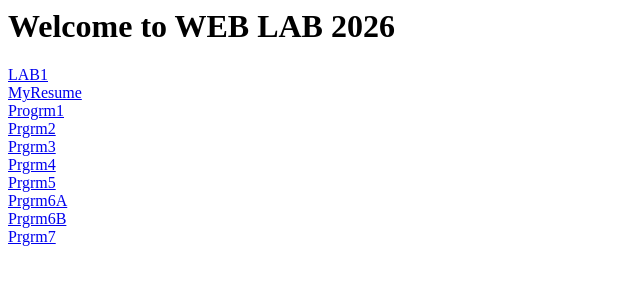
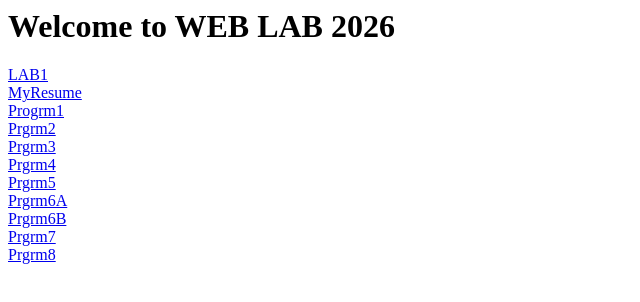
Before and after one commit to Shama-123/weblab, a plain HTML site: page index.html in a window 1280 px wide. Shown: the full height of the page, 0-640 px from the left. Drawn offline with Linux system fonts and the light colour scheme.

Commit message:
Update index.html

```diff
--- a/index.html
+++ b/index.html
@@ -24,5 +24,7 @@
    <br>
     <a href="pg7.php">Prgrm7</a>
    <br>
+   <a href="pg8.php">Prgrm8</a>
+   <br>
  </body>
 </html>
```
